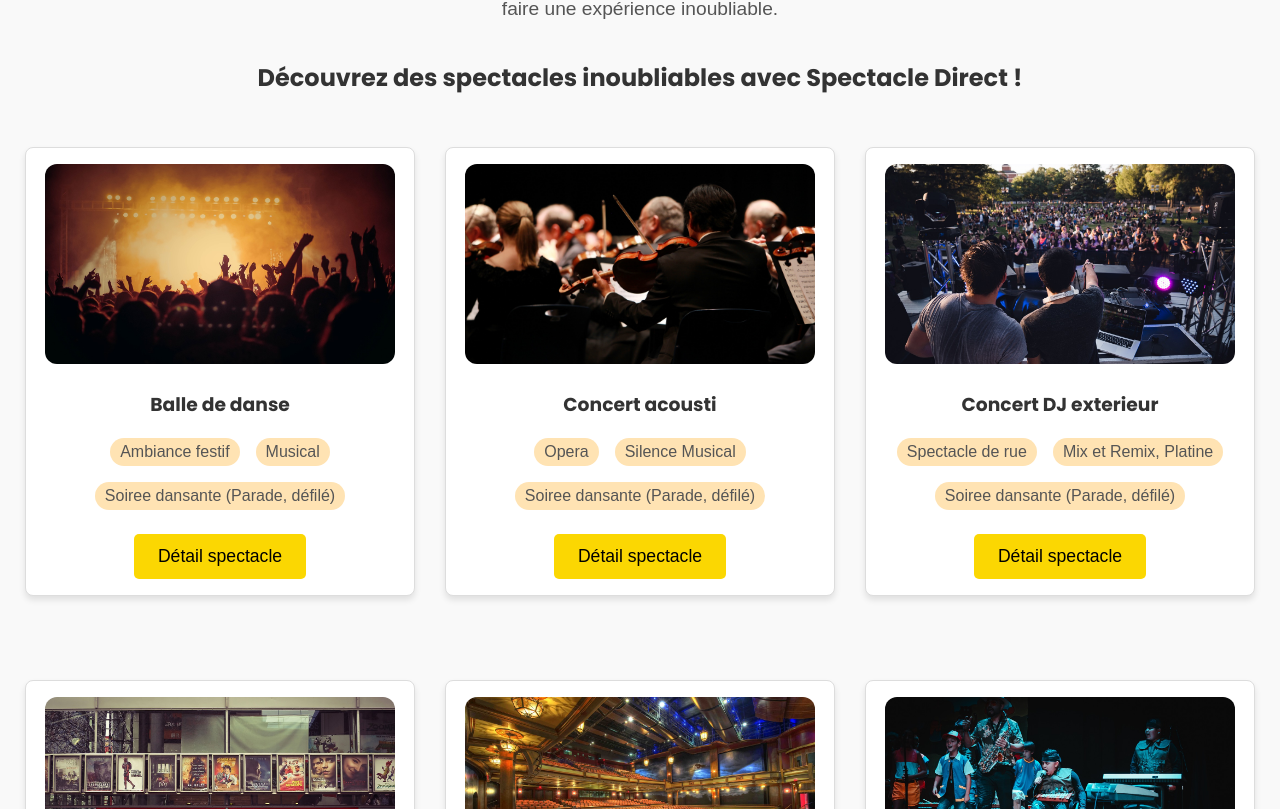
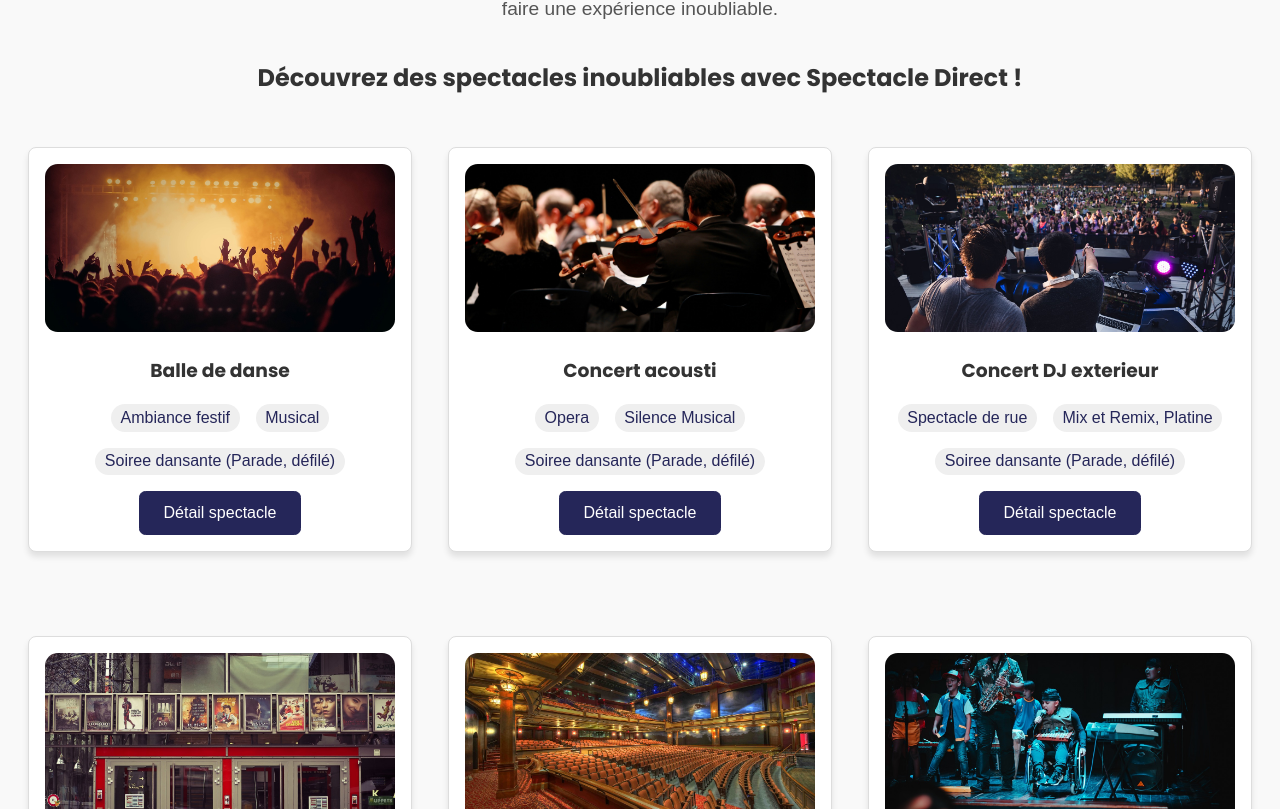
Before and after one commit to urngniaba/evenements-salle-spectacle, a Next.js app: page / in a window 1280 px wide. Shown: the part 991-1800 px from the top of the page. Built offline with nearby package versions, Linux system fonts and the light colour scheme.

Commit message:
Design couleur de la partie affichage

```diff
--- a/components/Card.jsx
+++ b/components/Card.jsx
@@ -6,13 +6,13 @@ import Image from 'next/image';
 export default function Card({titre, categorie, sous_categorie, description, bouton, route, imageSrc }) {
     return (
         <div className={styles.card}>
-            <Image src={imageSrc} alt="card" className={styles.card_image} />
+            <Image src={imageSrc} alt="card"/>
             <h3>{titre}</h3>
             <div>
                 <span>{categorie}</span>
                 <span>{sous_categorie}</span>
                 <span>{description}</span>
-                <Link href={route} className={styles.link}><button>{bouton}</button></Link>
+                <Link href={route}><button>{bouton}</button></Link>
             </div>
         </div>
     )
--- a/components/Card.module.css
+++ b/components/Card.module.css
@@ -1,124 +1,113 @@
 .card {
     background-color: white;
-    border: 1px solid #ddd;
-    border-radius: 8px;
-    box-shadow: 0 4px 6px rgba(0, 0, 0, 0.1);
+    border: 0.06rem solid #ddd;
+    border-radius: 0.5rem;
+    box-shadow: 0 0.3rem 0.4rem rgba(0, 0, 0, 0.1);
     width: 100%;
-    /* Pour occuper toute la largeur disponible */
-    max-width: 390px;
-    /* Limite la taille maximale */
+    max-width: 24rem;
     text-align: center;
-    padding: 1em;
+    padding: 1rem;
     overflow: hidden;
-    margin: 2em auto;
-    /* Centre la carte */
+    margin: 2rem auto;
     box-sizing: border-box;
 }
 
 .card:hover {
-    box-shadow: 0 8px 10px rgba(0, 0, 0, 0.2);
+    box-shadow: 0 0.5rem 0.6rem rgba(0, 0, 0, 0.2);
 }
 
 .card div {
     display: flex;
     flex-wrap: wrap;
-    gap: 1em;
+    gap: 1rem;
     justify-content: center;
-    /* Aligne les éléments au centre */
 }
 
 .card span {
-    background-color: #ffe3b3;
-    color: #555;
+    background-color: #efefef;
+    color: #252659;
     font-size: 0.9rem;
-    padding: 5px 10px;
-    border-radius: 15px;
+    padding: 0.3rem 0.6rem;
+    border-radius: 0.9rem;
 }
 
 .card button {
-    background-color: #FBD702;
-    color: black;
+    background-color: #252659;
+    color: white;
     border: none;
-    padding: 10px 20px;
-    border-radius: 5px;
+    border-radius: 0.4rem;
     display: block;
     cursor: pointer;
-    font-size: 1rem;
-    margin-top: 0.5em;
+    font-size: .5rem;
+    border: 0.1em solid #252659;
+}
+.card button:hover{
+    background-color: white;
+    color: #252659;
+    border: 0.01em solid #252659;
 }
 
-.card_image {
+.card img {
     width: 100%;
-    /* Pour être responsive */
-    max-width: 350px;
-    /* Limite la largeur de l'image */
-    height: 170px;
+    max-width: 22rem;
+    height: 10.5rem;
     object-fit: cover;
-    border-radius: 12px;
-    margin-bottom: 0.2em;
+    border-radius: 0.8rem;
+    margin-bottom: 0.1rem;
 }
 
-.link {
+.card a {
     text-decoration: none;
 }
 
 /* Media Queries pour les petits écrans */
 @media (max-width: 600px) {
+
+
     .card {
         width: 100%;
-        /* La carte prend toute la largeur disponible sur les petits écrans */
-        padding: 1.5em;
-        /* Un peu plus de padding pour les petits écrans */
+        padding: 1.5rem;
     }
 
-    .card_image {
+    .card img {
         max-width: 100%;
-        /* L'image occupe toute la largeur */
         height: auto;
-        /* Laisser l'image s'adapter en hauteur */
     }
 
     .card div {
         flex-direction: column;
-        /* Les éléments sont empilés sur les petits écrans */
         align-items: center;
-        /* Aligner les éléments au centre */
     }
 
     .card span {
         font-size: 0.8rem;
-        /* Réduit légèrement la taille du texte */
-        padding: 4px 8px;
+        padding: 0.25rem 0.5rem;
     }
 
     .card button {
         font-size: 0.9rem;
-        /* Taille de texte plus petite pour les petits écrans */
-        padding: 8px 16px;
+        padding: 0.5rem 1rem;
     }
 }
 
 /* Media Queries pour les grands écrans */
 @media (min-width: 1200px) {
+
     .card {
-        width: 400px;
-        /* Augmente la largeur de la carte sur grands écrans */
+        width: 25rem;
     }
 
     .card_image {
         width: 100%;
-        height: 200px;
-        /* Augmente la hauteur de l'image sur grands écrans */
+        height: 12.5rem;
     }
 
     .card span {
         font-size: 1rem;
-        /* Taille de texte plus grande */
     }
 
     .card button {
-        font-size: 1.1rem;
-        /* Taille du texte pour le bouton plus grande */
-        padding: 12px 24px;
+        font-size: 1rem;
+        padding: 0.75rem 1.5rem;
     }
 }
```
